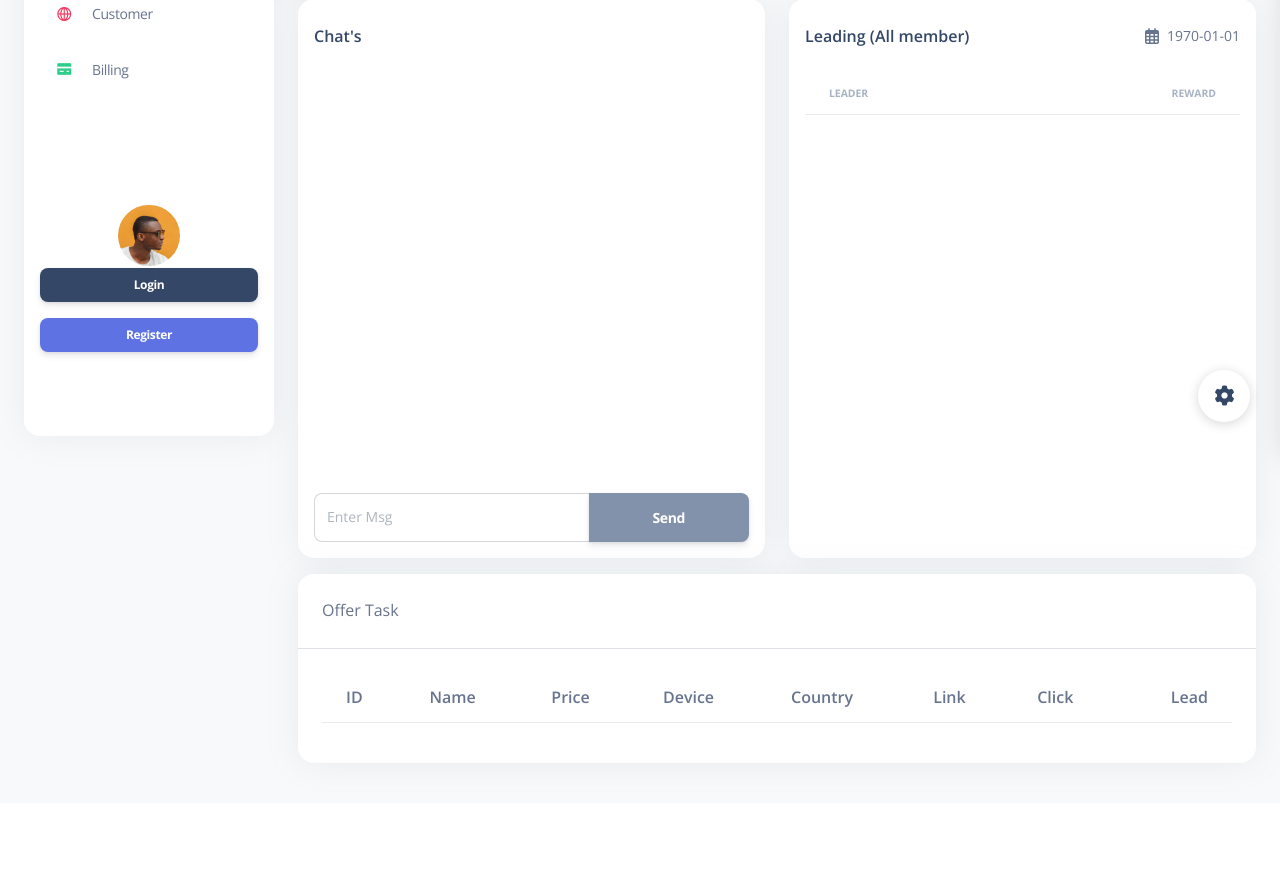
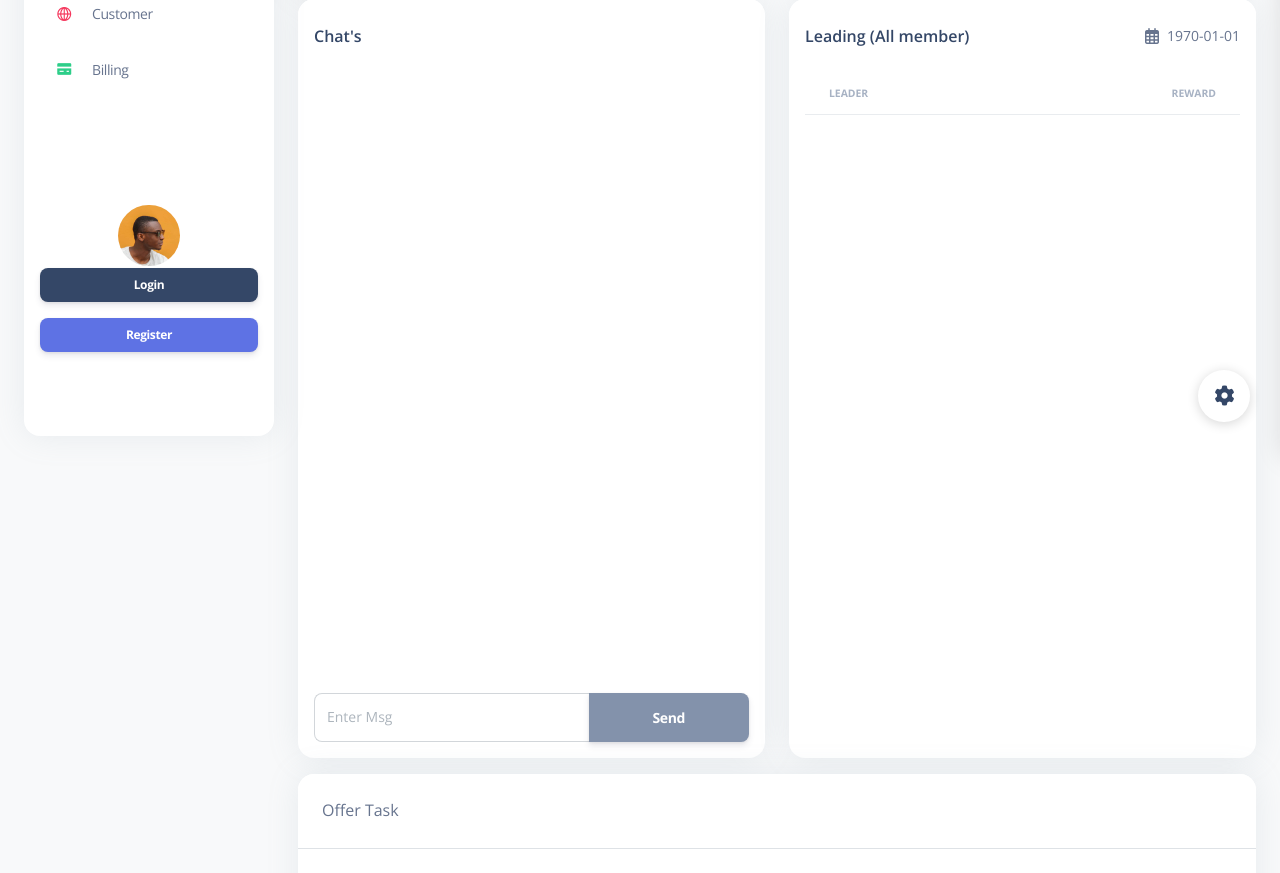
Before and after one commit to sonataruby/offer.dev, a CodeIgniter 4 app: the page made by app/Views/pages/chat.php in a window 1280 px wide. Shown: the part 348-1221 px from the top of the page. Before the commit the page ends 1120 px from the top, so only its background shows below. Run offline with PHP 8.4 and a stand-in for CodeIgniter, Linux system fonts and the light colour scheme; the template is opened without the code that fills it, so the values that code supplies are empty; some libraries are stand-ins or nearby versions.

Commit message:
Update chat.php

```diff
--- a/app/Views/pages/chat.php
+++ b/app/Views/pages/chat.php
@@ -286,7 +286,7 @@
               <h6 class="mb-0">Chat's</h6>
             </div>
             <div class="card-body pt-4 p-3">
-              <div class="inbox__messages" style="height:420px; overflow-y: auto;">
+              <div class="inbox__messages" style="height:620px; overflow-y: auto;">
                 <ul class="messages__history list-group">
                   <?php foreach ($chat as $key => $value) { ?>
 
```
